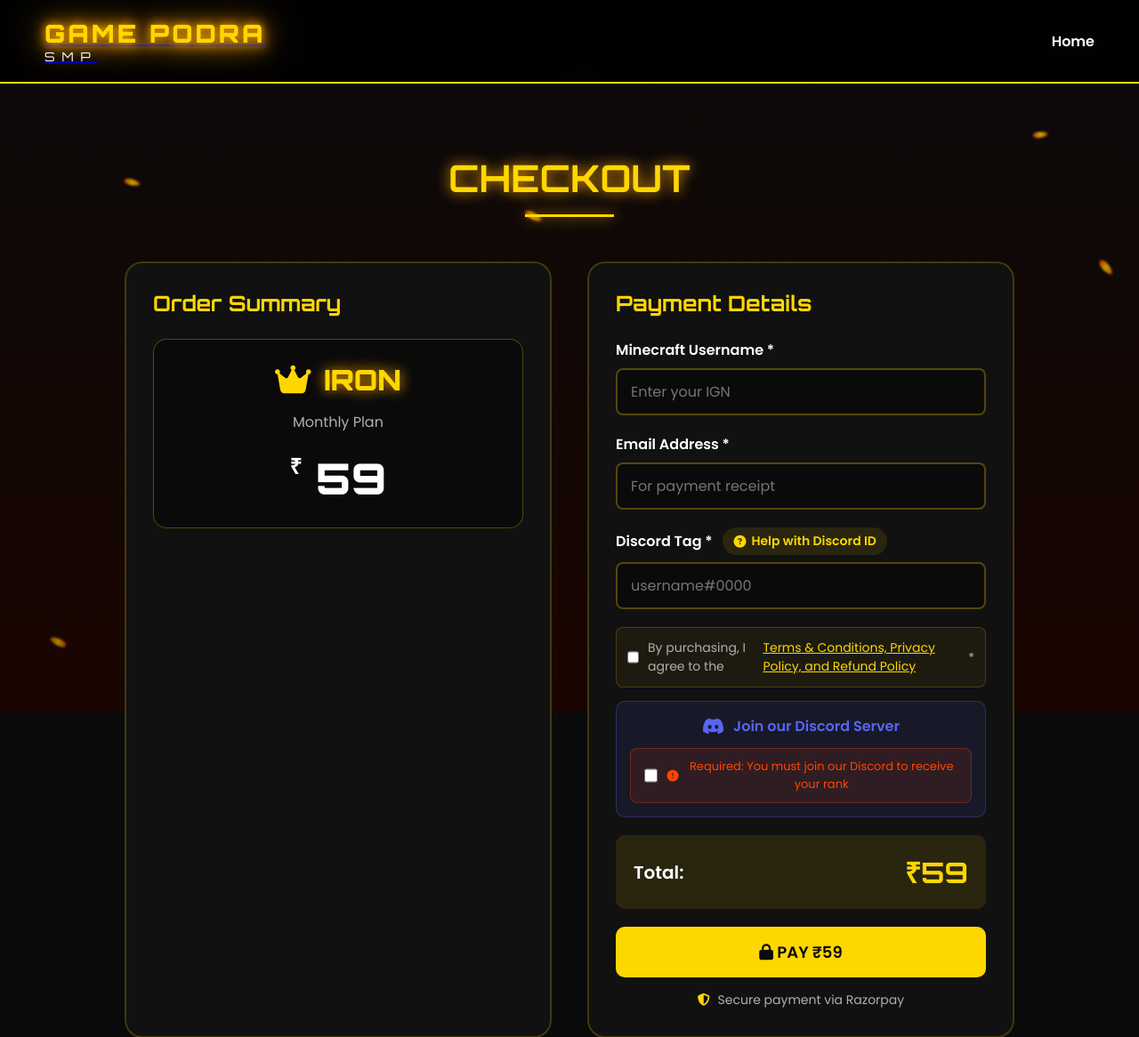
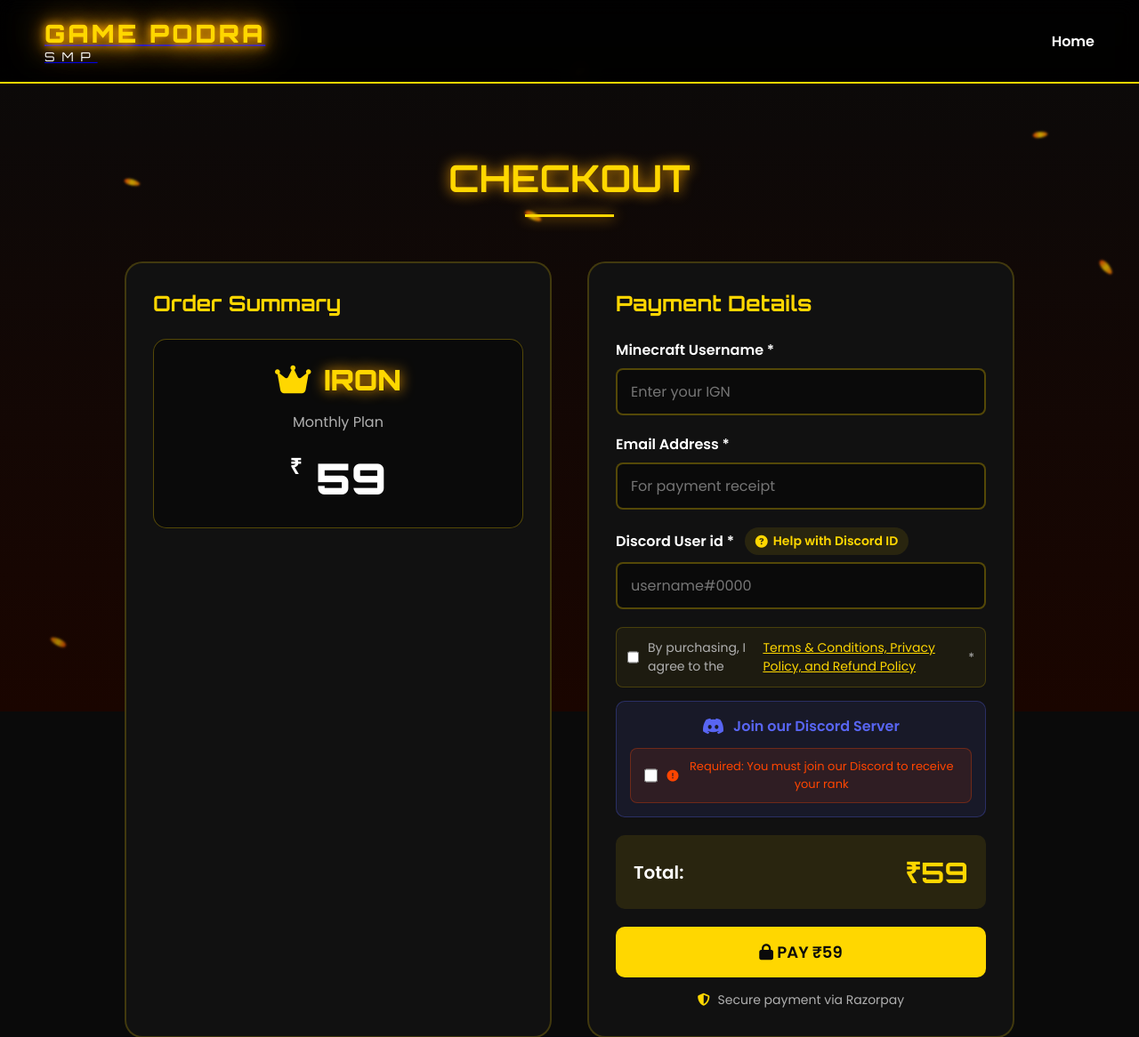
Before and after one commit to spy1345a/GamePodra-Store, a Flask app: page /checkout in a window 1280 px wide. Shown: the top 1166 px of the page at 89% size. Run offline with Flask 3, Linux system fonts and the light colour scheme; parts of the project's set-up code (start-up, migrations or seed data) failed here and were passed over; some libraries are stand-ins or nearby versions.

Commit message:
cahngin the disgodc tag to isord id in chechout page

```diff
--- a/web/templates/checkout.html
+++ b/web/templates/checkout.html
@@ -75,7 +75,7 @@
                         <input type="email" id="email" name="email" required placeholder="For payment receipt">
                     </div>
                     <div class="form-group">
-                        <label for="discordTag">Discord Tag * <a href="/discord-help" class="help-icon" target="_blank"><i class="fas fa-question-circle"></i> Help with Discord ID</a></label>
+                        <label for="discordTag">Discord User id * <a href="/discord-help" class="help-icon" target="_blank"><i class="fas fa-question-circle"></i> Help with Discord ID</a></label>
                         <input type="text" id="discordTag" name="discord_tag" required placeholder="username#0000">
                     </div>
 
```
